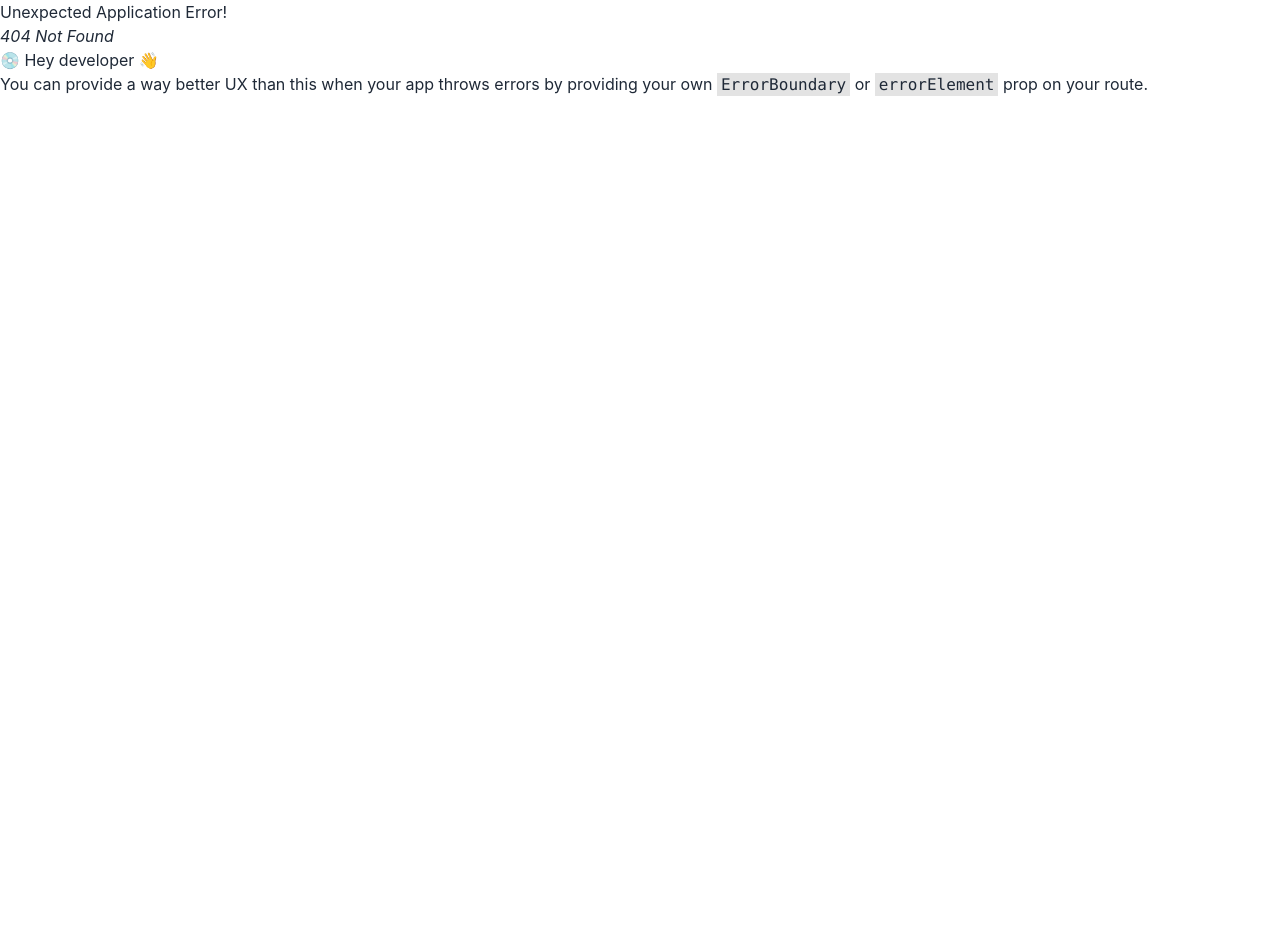
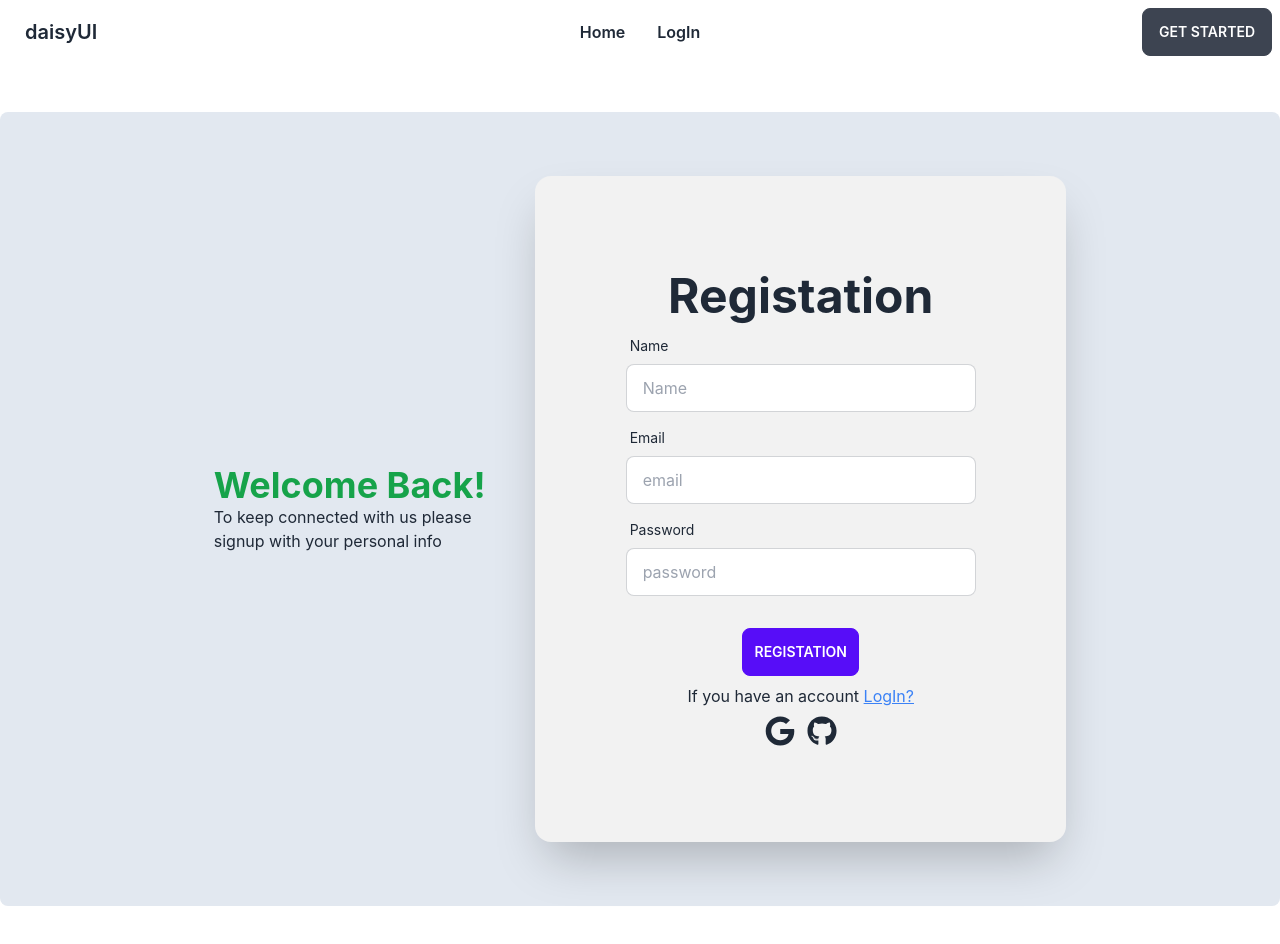
Before and after one commit to razan111/wedding-photographer-client, a React (Create React App) app: page /signup in a window 1280 px wide. Before the commit this address had no page. Shown: the top 944 px of the page. Before the commit the page ends 800 px from the top, so only its background shows below. Built offline with nearby package versions, Linux system fonts and the light colour scheme.

Commit message:
login and registtation page design done

```diff
--- a/package.json
+++ b/package.json
@@ -3,12 +3,14 @@
   "version": "0.1.0",
   "private": true,
   "dependencies": {
+    "@heroicons/react": "^2.0.13",
     "@testing-library/jest-dom": "^5.16.5",
     "@testing-library/react": "^13.4.0",
     "@testing-library/user-event": "^13.5.0",
     "daisyui": "^2.38.1",
     "react": "^18.2.0",
     "react-dom": "^18.2.0",
+    "react-icons": "^4.6.0",
     "react-router-dom": "^6.4.3",
     "react-scripts": "5.0.1",
     "web-vitals": "^2.1.4"
--- a/src/App.js
+++ b/src/App.js
@@ -5,7 +5,7 @@ import router from './Routes/Router/Router';
 
 function App() {
   return (
-    <div>
+    <div className='max-w-screen-xl mx-auto'>
       <RouterProvider router={router}></RouterProvider>
     </div>
   );
--- a/src/Pages/Shared/Header/Header.js
+++ b/src/Pages/Shared/Header/Header.js
@@ -3,6 +3,7 @@ import { Link } from 'react-router-dom';
 
 const menuItems = <>
     <li className='font-semibold'><Link to='/'>Home</Link></li>
+    <li className='font-semibold'><Link to='/login'>LogIn</Link></li>
 </>
 
 const Header = () => {
--- /dev/null
+++ b/src/Pages/Shared/Login/Login.js
@@ -0,0 +1,46 @@
+import React from 'react';
+import { Link } from 'react-router-dom';
+import { FaGithub, FaGithubAlt, FaGoogle, FcGoogle } from 'react-icons/fa';
+
+const Login = () => {
+    return (
+        <div className="hero py-12 my-12 bg-slate-200 rounded-lg">
+            <div className="hero-content flex-col lg:flex-row">
+                <div className="text-start">
+                    <h2 className='text-4xl font-bold text-green-600'>Welcome Back!</h2>
+                    <p className="">To keep connected with us please signup with your personal info</p>
+                </div>
+                <div className="card  w-full  md:py-16 sm:py-6 shadow-2xl bg-base-200">
+                    <div className="card-body">
+                    <h1 className="text-5xl font-bold text-center">Login now!</h1>
+                        <div className="form-control md:w-3/4 w-full mx-auto">
+                            <label className="label">
+                                <span className="label-text">Email</span>
+                            </label>
+                            <input type="text" placeholder="email" className="input input-bordered" />
+                        </div>
+                        <div className="form-control md:w-3/4 w-full mx-auto">
+                            <label className="label">
+                                <span className="label-text">Password</span>
+                            </label>
+                            <input type="text" placeholder="password" className="input input-bordered" />
+
+                        </div>
+                        <div className="form-control mt-6 w-1/4 mx-auto">
+                            <button className="btn btn-primary">Login</button>
+                        </div>
+                        <p className='text-center'>Not Registered? <Link to='/signup'><span className='underline text-blue-500'>Create an Account</span></Link></p>
+
+                            {/* social icon  */}
+                        <div className='flex justify-center text-3xl'>
+                       <FaGoogle className='mr-3'/>
+                        <FaGithub/>
+                        </div>
+                    </div>
+                </div>
+            </div>
+        </div>
+    );
+};
+
+export default Login;
--- /dev/null
+++ b/src/Pages/Shared/Login/Registation.js
@@ -0,0 +1,52 @@
+import React from 'react';
+import { FaGithub, FaGoogle } from 'react-icons/fa';
+import { Link } from 'react-router-dom';
+
+const Registation = () => {
+    return (
+        <div className="hero py-12 my-12 bg-slate-200 rounded-lg">
+        <div className="hero-content flex-col lg:flex-row">
+            <div className="text-start">
+                <h2 className='text-4xl font-bold text-green-600'>Welcome Back!</h2>
+                <p className="">To keep connected with us please signup with your personal info</p>
+            </div>
+            <div className="card  w-full  md:py-16 sm:py-6 shadow-2xl bg-base-200">
+                <div className="card-body">
+                <h1 className="text-5xl font-bold text-center">Registation</h1>
+                    <div className="form-control md:w-3/4 w-full mx-auto">
+                        <label className="label">
+                            <span className="label-text">Name</span>
+                        </label>
+                        <input type="text" placeholder="Name" className="input input-bordered" />
+                    </div>
+                    <div className="form-control md:w-3/4 w-full mx-auto">
+                        <label className="label">
+                            <span className="label-text">Email</span>
+                        </label>
+                        <input type="text" placeholder="email" className="input input-bordered" />
+                    </div>
+                    <div className="form-control md:w-3/4 w-full mx-auto">
+                        <label className="label">
+                            <span className="label-text">Password</span>
+                        </label>
+                        <input type="text" placeholder="password" className="input input-bordered" />
+
+                    </div>
+                    <div className="form-control mt-6 w-1/4 mx-auto">
+                        <button className="btn btn-primary">Registation</button>
+                    </div>
+                    <p className='text-center'>If you have an account <Link to='/login'><span className='underline text-blue-500'>LogIn?</span></Link></p>
+
+                        {/* social icon  */}
+                    <div className='flex justify-center text-3xl'>
+                   <FaGoogle className='mr-3'/>
+                    <FaGithub/>
+                    </div>
+                </div>
+            </div>
+        </div>
+    </div>
+    );
+};
+
+export default Registation;
```
Also changed, not shown: src/Routes/Router/Router.js (+10 -0 lines), 1 other file (tests, documents, lock files or other folders).
